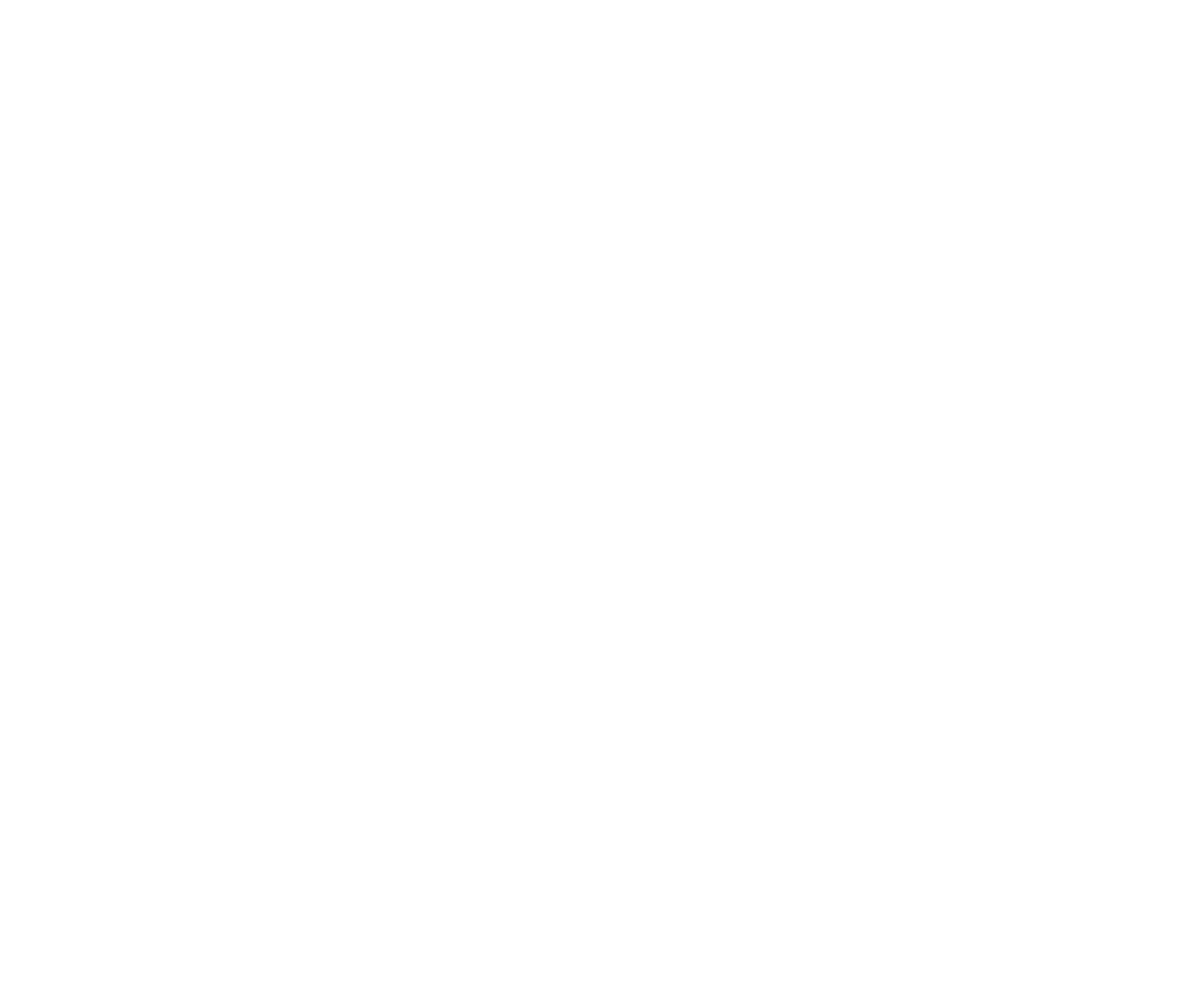
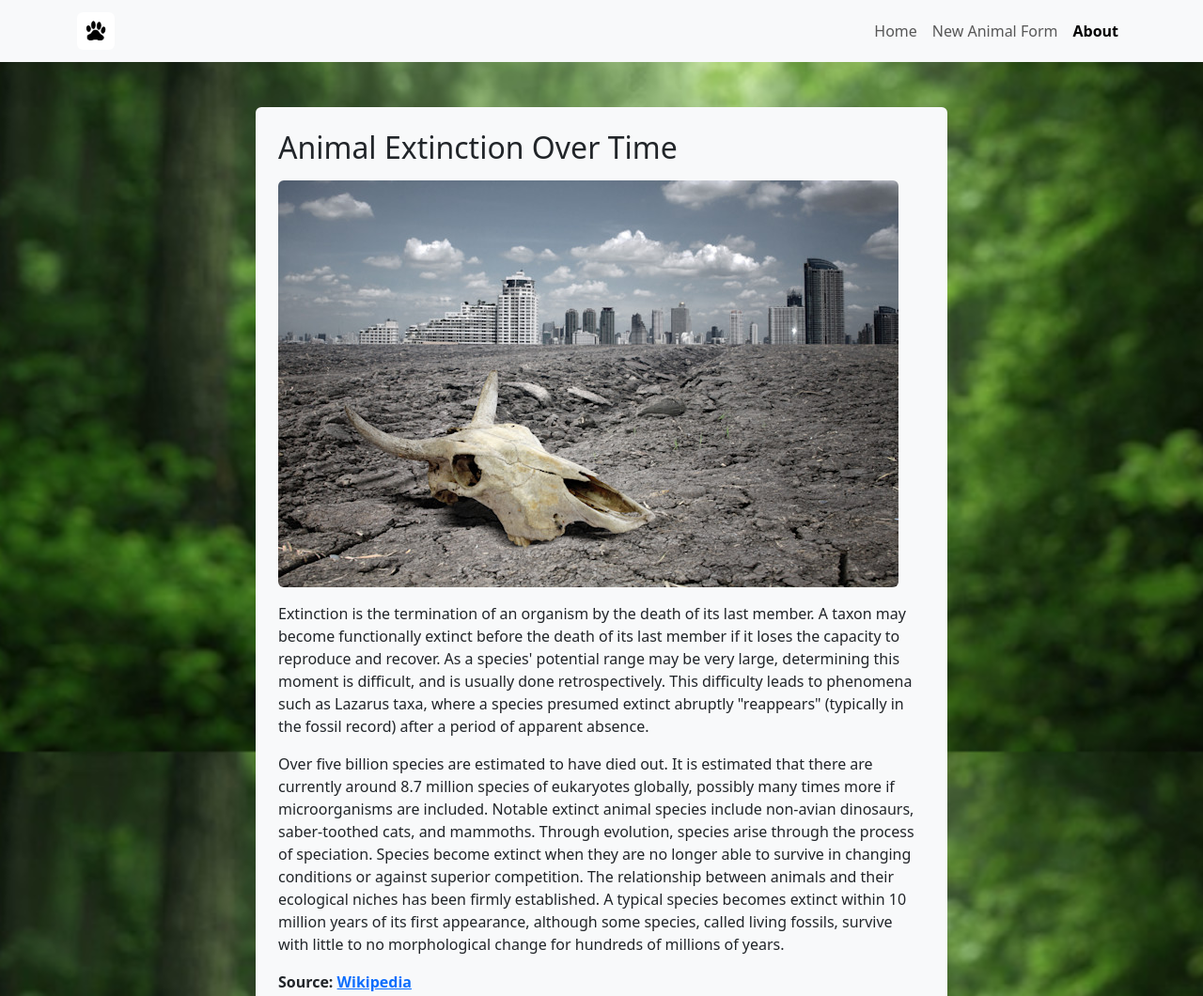
Before and after one commit to OlmeMatias/Static-Web-App, a plain HTML site: page about.html in a window 1280 px wide. Shown: the top 1060 px of the page at 94% size. Before the commit the page ends 800 px from the top, so only its background shows below. Drawn offline with Linux system fonts and the light colour scheme.

Commit message:
Modified index and README, completed about page

```diff
--- a/about.html
+++ b/about.html
@@ -0,0 +1,51 @@
+<!doctype html>
+<html lang="en">
+	<head>
+		<meta charset="utf-8">
+		<meta name="viewport" content="width=device-width, initial-scale=1">
+		<title>Animal Gallery</title>
+		<link rel="icon" href="images/icon.jpg" type="image/jpg">
+		<link href="css/bootstrap.min.css" rel="stylesheet">
+
+		<style>
+			body {
+				background-image: url(images/bg.jpg);
+				background-repeat: no-repeat;
+				background-size: cover;
+				background-attachment: fixed;
+			}
+		</style>
+	</head>
+
+	<body class="text-white">
+
+		<nav class="navbar navbar-expand-lg navbar-light bg-light sticky-top">
+			<div class="container">
+				<a class="navbar-brand" href="index.html">
+					<img class="img-fluid rounded" src="images/icon.jpg" alt="logo" style="height: 40px;">
+				</a>
+				<div class="navbar-nav">
+					<a class="nav-link" href="index.html">Home</a>
+					<a class="nav-link" href="new-animal-form.html">New Animal Form</a>
+					<a class="nav-link active fw-bold" href="about.html">About</a>
+				</div>
+			</div>
+		</nav>
+
+		<div class="container mt-5 mb-4">
+			<div class="row justify-content-center">
+				<div class="col-md-8">
+					<div class="bg-light text-dark p-4 rounded">
+						<h2 class="mb-3">Animal Extinction Over Time</h2>
+						<img class="img-fluid rounded mb-3" src="images/extinct.jpg" alt="animals extinct">
+						<p>Extinction is the termination of an organism by the death of its last member. A taxon may become functionally extinct before the death of its last member if it loses the capacity to reproduce and recover. As a species' potential range may be very large, determining this moment is difficult, and is usually done retrospectively. This difficulty leads to phenomena such as Lazarus taxa, where a species presumed extinct abruptly "reappears" (typically in the fossil record) after a period of apparent absence.</p>
+						<p>Over five billion species are estimated to have died out. It is estimated that there are currently around 8.7 million species of eukaryotes globally, possibly many times more if microorganisms are included. Notable extinct animal species include non-avian dinosaurs, saber-toothed cats, and mammoths. Through evolution, species arise through the process of speciation. Species become extinct when they are no longer able to survive in changing conditions or against superior competition. The relationship between animals and their ecological niches has been firmly established. A typical species becomes extinct within 10 million years of its first appearance, although some species, called living fossils, survive with little to no morphological change for hundreds of millions of years.</p>
+						<p class="fw-bold">Source: <a href="https://en.wikipedia.org/wiki/Extinction">Wikipedia</a></p>
+					</div>
+				</div>
+			</div>
+		</div>
+
+		<script src="css/bootstrap.bundle.min.js"></script>
+	</body>
+</html>
```
Also changed, not shown: index.html (+5 -8 lines), images/extinct.jpg (added), images/icon.jpg (added), 1 other file.
